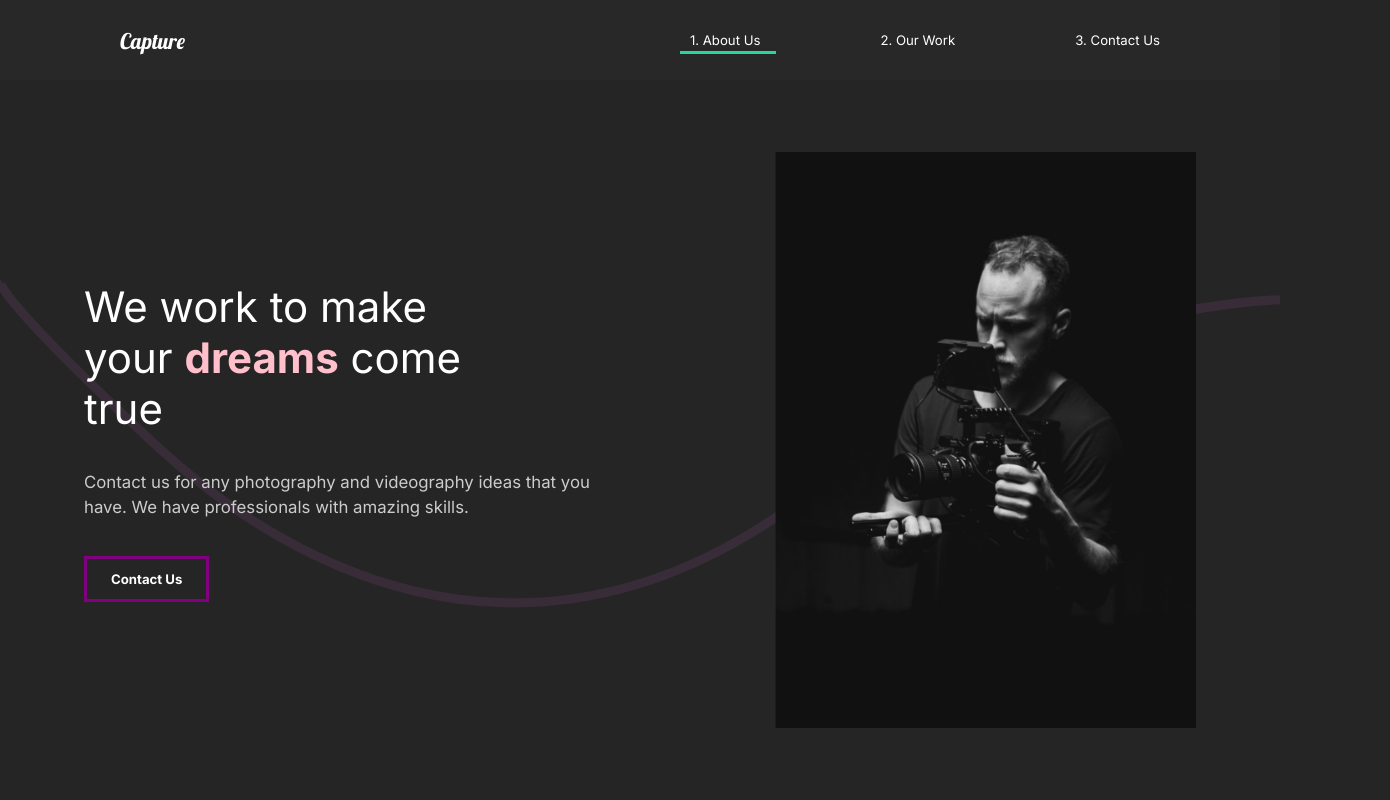
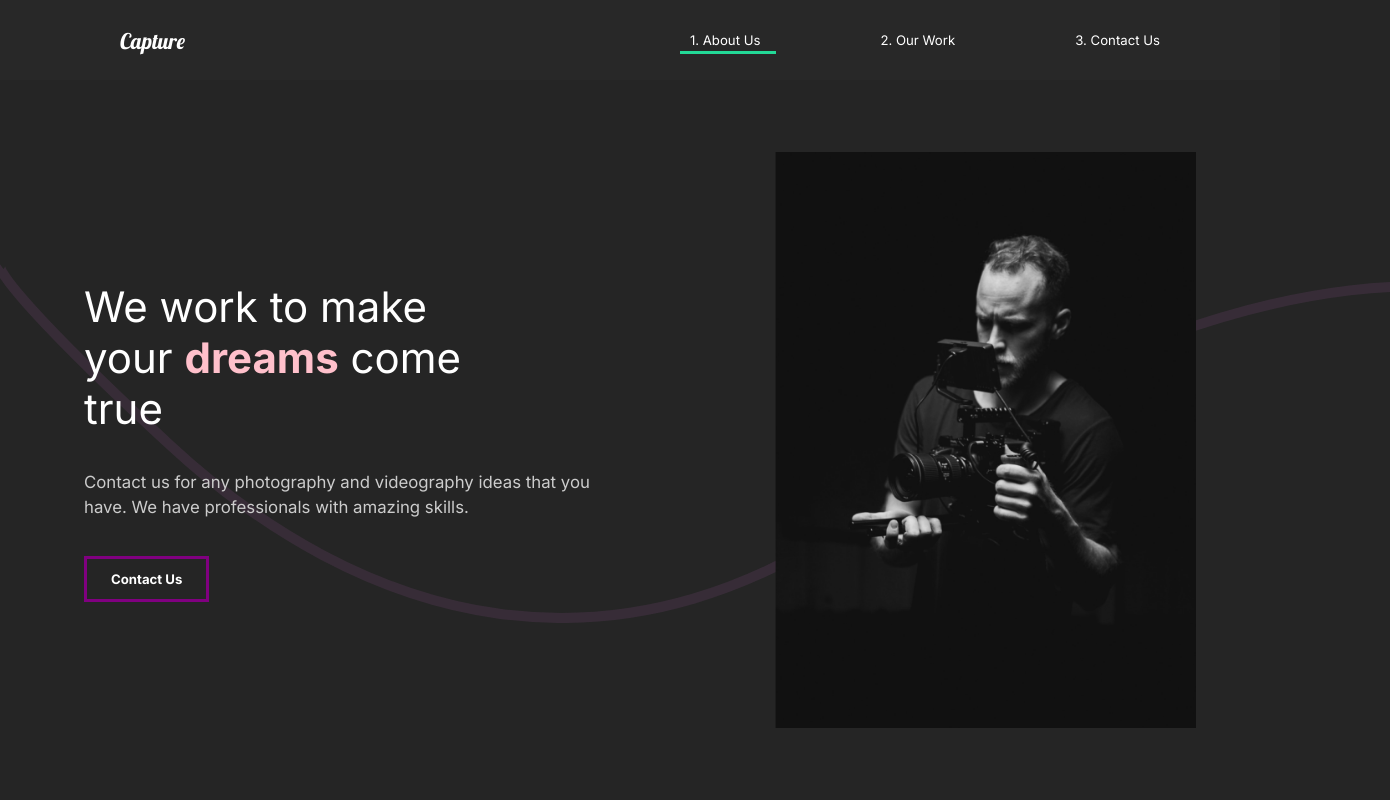
Before and after one commit to AhmedNadeemGondal/media-fusion-portfolio, a React (Create React App) app: page / in a window 1280 px wide. Shown: the top 800 px of the page, 1390 px wide, since content can reach past the window. Built offline with nearby package versions, Linux system fonts and the light colour scheme.

Commit message:
Adjusting wave

```diff
--- a/src/components/Wave.js
+++ b/src/components/Wave.js
@@ -5,9 +5,9 @@ import { motion } from "framer-motion";
 const Wave = () => {
   return (
     <WaveSvg
-      width="1440"
+      width="1390"
       height="363"
-      viewBox="0 0 1400 363"
+      viewBox="0 0 1390 363"
       fill="none"
       xmlns="http://www.w3.org/2000/svg"
     >
@@ -28,7 +28,5 @@ const WaveSvg = styled.svg`
   position: absolute;
   left: 0;
   z-index: 1;
-  /* overflow: hidden; */
-  width: 100%;
 `;
 export default Wave;
```
